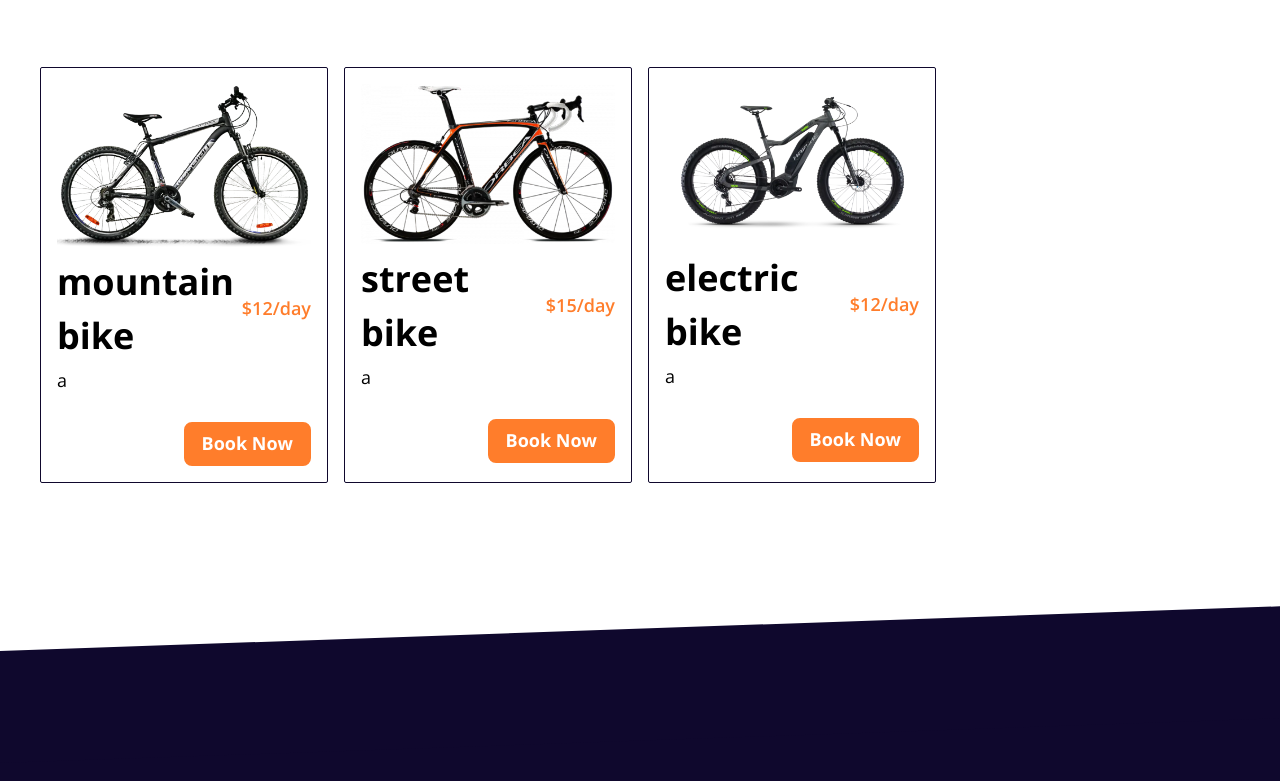
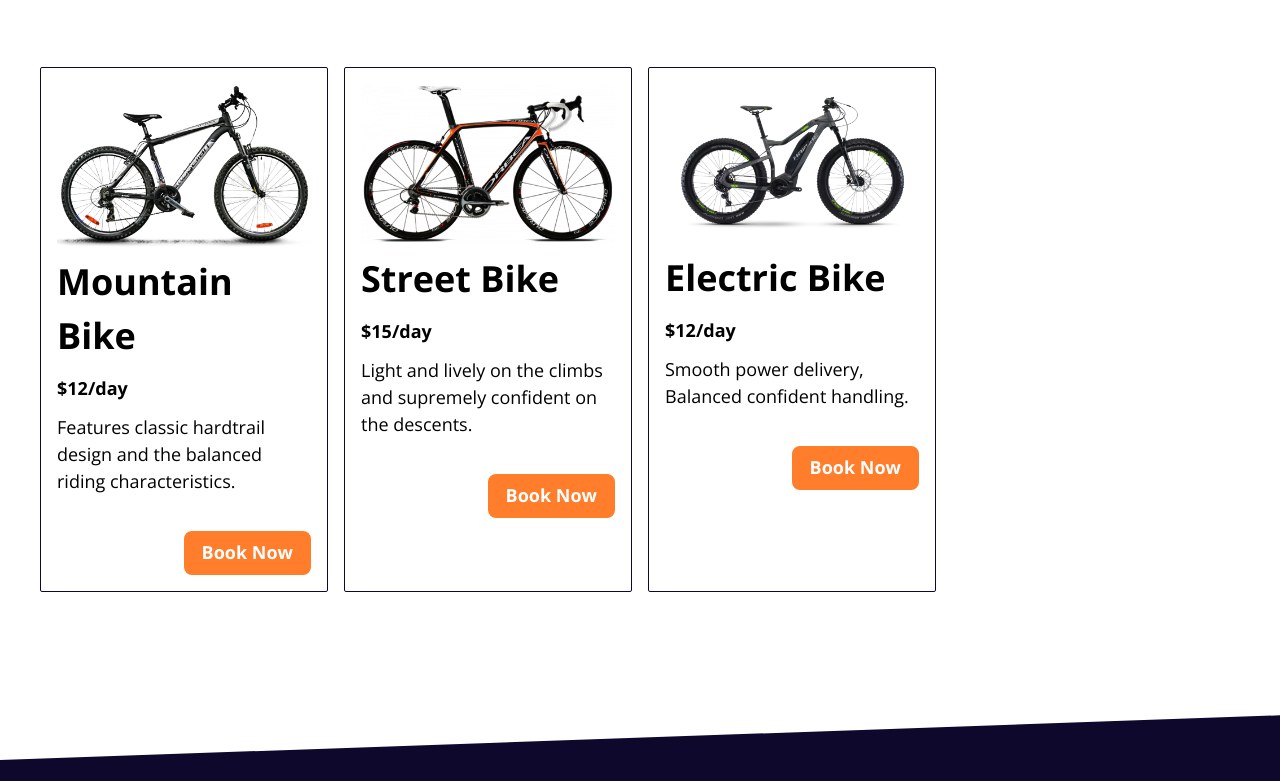
Before and after one commit to rickyxyz/ride-ride, a React (Vite) app: page /bike in a window 1280 px wide. Shown: the part 585-1366 px from the top of the page. Built offline with nearby package versions, Linux system fonts and the light colour scheme.

Commit message:
feat: restyle bike card,add flavor text to bicycles

```diff
--- a/src/components/CardTour.tsx
+++ b/src/components/CardTour.tsx
@@ -1,6 +1,7 @@
 import { ComponentProps } from 'react';
 import { ButtonLink } from './common/Button';
-import { FaClock, FaDollarSign } from 'react-icons/fa';
+import { FaClock } from 'react-icons/fa';
+import { RiMoneyDollarCircleFill } from 'react-icons/ri';
 import { Tour } from '../@types/types';
 
 interface CardTourProps {
@@ -17,17 +18,14 @@ function CardTour({ tour, className }: CardTourProps) {
       <div className="flex h-80 w-full items-center justify-center overflow-hidden">
         <img src={image} alt={name} className="object-cover" />
       </div>
+      <h2>{name}</h2>
       <div className="flex flex-col gap-3 p-6">
-        <span className="flex flex-row items-center justify-between">
-          <h2>{name}</h2>
-          <span className="font-semibold text-orange">{`$${price}`}</span>
-        </span>
         <span className="flex flex-row gap-6">
           <div className="flex flex-row items-start gap-1">
-            <FaDollarSign />
+            <RiMoneyDollarCircleFill />
             <div className="flex flex-col gap-1">
               <span className="font-semibold leading-none">Price</span>
-              <p>$5/person</p>
+              <p>${price}/person</p>
             </div>
           </div>
           <div className="flex flex-row items-start gap-1">
--- a/src/components/common/CardBike.tsx
+++ b/src/components/common/CardBike.tsx
@@ -16,11 +16,9 @@ function CardBike({ bike, size = 'full', className }: CardBikeProps) {
       className={`w-full max-w-md rounded-sm border border-almost_black bg-white p-4 ${className}`}
     >
       <img src={image} alt={name} className="mb-2 h-auto w-full" />
-      <div className="flex flex-col gap-1">
-        <span className="flex flex-row items-center justify-between">
-          <h2>{name}</h2>
-          <span className="font-semibold text-orange">{`$${price}/day`}</span>
-        </span>
+      <div className="flex flex-col gap-3">
+        <h2 className="capitalize">{name}</h2>
+        <p className="font-bold">${price}/day</p>
         <p>{description}</p>
         <span className="mt-6 flex flex-col justify-end gap-2 sm:flex-row">
           <ButtonLink text="Book Now" style="primary" target={`bike/${code}`} />
--- a/src/components/common/OrderSummary.tsx
+++ b/src/components/common/OrderSummary.tsx
@@ -1,5 +1,5 @@
 import Button, { ButtonLink } from './Button';
-import tour from '/tour-city.jpg';
+import tour from '/tour-town.webp';
 import bike from '/bike-1.webp';
 
 interface OrderSummaryProps {
--- a/src/constants/Bicycles.ts
+++ b/src/constants/Bicycles.ts
@@ -8,21 +8,23 @@ const BICYCLE: Bicycle[] = [
     code: 'b1',
     name: 'mountain bike',
     image: bike_1,
-    description: 'a',
+    description:
+      'Features classic hardtrail design and the balanced riding characteristics.',
     price: 12,
   },
   {
     code: 'b2',
     name: 'street bike',
     image: bike_2,
-    description: 'a',
+    description:
+      'Light and lively on the climbs and supremely confident on the descents.',
     price: 15,
   },
   {
     code: 'b3',
     name: 'electric bike',
     image: bike_3,
-    description: 'a',
+    description: 'Smooth power delivery, Balanced confident handling.',
     price: 12,
   },
 ];
--- a/src/pages/About.tsx
+++ b/src/pages/About.tsx
@@ -1,4 +1,5 @@
 import hero from '/hero-about.webp';
+import sideImage from '/about-us.webp';
 
 function PageAbout() {
   return (
@@ -31,7 +32,12 @@ function PageAbout() {
         className={`flex w-full flex-col items-center gap-12 bg-white p-4 pb-16 md:p-10`}
       >
         <h2>Who are we?</h2>
-        <div className="grid w-full max-w-7xl grid-cols-2">
+        <div className="grid w-full max-w-7xl grid-cols-1 justify-items-center md:grid-cols-[5fr,4fr]">
+          <img
+            src={sideImage}
+            alt=""
+            className="hidden h-4/6 rounded-xl md:block"
+          />
           <div className="flex flex-col gap-5 text-justify">
             <p>Hey there, fellow riders!</p>
             <p>
--- a/src/pages/Bikes.tsx
+++ b/src/pages/Bikes.tsx
@@ -23,7 +23,7 @@ function PageBikes() {
         className={`hero_image flex h-[250px] w-full flex-col p-4 md:h-[500px] md:items-end md:justify-center md:p-10 md:pr-[15%]`}
       >
         <div className="flex w-full max-w-screen-2xl md:justify-end">
-          <div className="flex w-fit flex-col text-white md:items-end">
+          <div className="flex w-fit flex-col gap-2 text-white md:items-end">
             <h1>Our Bikes</h1>
             <p>Pick the right bike for you</p>
           </div>
--- a/src/pages/BookTour.tsx
+++ b/src/pages/BookTour.tsx
@@ -1,6 +1,6 @@
 import Button from '../components/common/Button';
 import OrderSummary from '../components/common/OrderSummary';
-import tour from '/tour-city.jpg';
+import tour from '/tour-town.webp';
 import { FaClock, FaDollarSign } from 'react-icons/fa';
 
 const landmarks = ['a', 'b', 'c'];
--- a/src/pages/Tours.tsx
+++ b/src/pages/Tours.tsx
@@ -23,7 +23,7 @@ function PageTours() {
         className={`hero_image flex h-[250px] w-full flex-col p-4 md:h-[500px] md:items-end md:justify-center md:p-10 md:pr-[15%]`}
       >
         <div className="flex w-full max-w-screen-2xl md:justify-end">
-          <div className="flex w-fit flex-col text-right text-white md:items-end">
+          <div className="flex w-fit flex-col gap-2 text-right text-white md:items-end">
             <h1>Guided Tours</h1>
             <p>
               Don&apos;t know where to go? <br />
```
Also changed, not shown: 1 other file (tests, documents, lock files or other folders).
